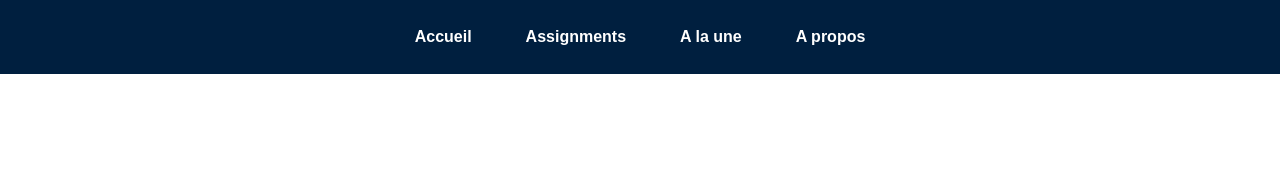
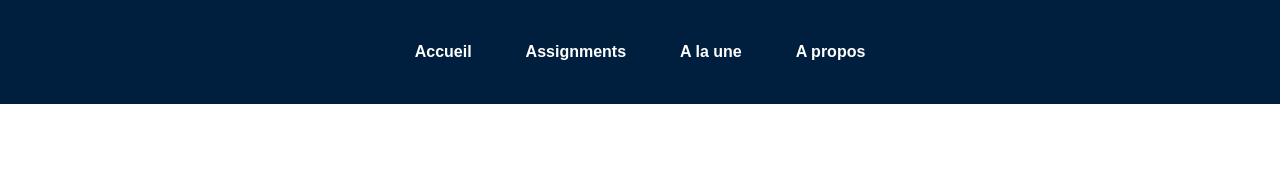
Before and after one commit to fonme/Fonmee, a plain HTML site: page index.html in a window 1280 px wide. Shown: the top 182 px of the page. Drawn offline with Linux system fonts and the light colour scheme.

Commit message:
Update index.html

```diff
--- a/index.html
+++ b/index.html
@@ -17,7 +17,7 @@
 
     nav {
       background-color: #001F3F;
-      padding: 20px 0;
+      padding: 35px 0;
       position: sticky;
       top: 0;
       z-index: 999;
```
